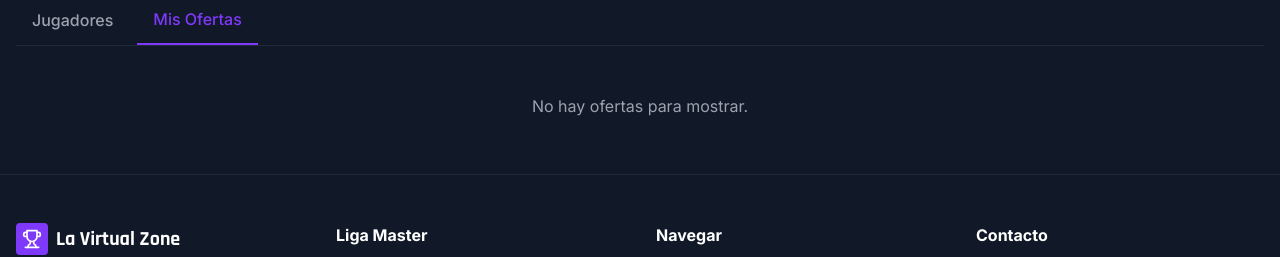
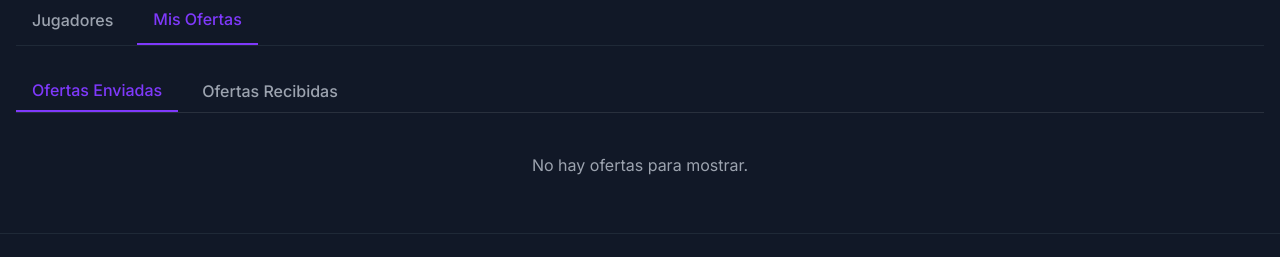
Before and after one commit to jacksonhehe/La-Virtual-Zone-, a React (Vite) app: page /liga-master/mercado in a window 1280 px wide. Both pictures are taken after a click on the button "Mis Ofertas". Shown: the part 484-741 px from the top of the page. Built offline with nearby package versions, Linux system fonts and the light colour scheme.

Commit message:
Rename offers tab

```diff
--- a/src/components/dt-dashboard/MercadoTab.tsx
+++ b/src/components/dt-dashboard/MercadoTab.tsx
@@ -17,16 +17,12 @@ export default function MercadoTab() {
   const [showOffers, setShowOffers] = useState(false);
   const [selectedPlayer, setSelectedPlayer] = useState<Player | null>(null);
 
-  const myOffers = useMemo(() => {
+  const sentOffers = useMemo(() => {
     if (!user) return [];
     if (user.role === 'admin') return offers;
     if (user.role === 'dt' && user.club) {
       const userClub = clubs.find(c => c.name === user.club);
-      return userClub
-        ? offers.filter(
-            o => o.fromClub === userClub.name || o.toClub === userClub.name
-          )
-        : [];
+      return userClub ? offers.filter(o => o.fromClub === userClub.name) : [];
     }
     return offers.filter(o => o.userId === user.id);
   }, [offers, user, clubs]);
@@ -135,7 +131,7 @@ export default function MercadoTab() {
                 : 'bg-white/5 text-white/70 hover:bg-white/10'
             }`}
           >
-            Mis Ofertas ({myOffers.length})
+            Mis Ofertas ({sentOffers.length})
           </motion.button>
         </div>
       </motion.div>
--- a/src/components/market/OffersPanel.tsx
+++ b/src/components/market/OffersPanel.tsx
@@ -10,24 +10,36 @@ import Card from '../common/Card';
 const OffersPanel = () => {
   const [expandedOffers, setExpandedOffers] = useState<Record<string, boolean>>({});
   const [error, setError] = useState<string | null>(null);
+  const [view, setView] = useState<'sent' | 'received'>('sent');
 
   const { user } = useAuthStore();
   const { offers, clubs } = useDataStore();
 
-  // Filter offers based on user role
-  const filteredOffers = user ?
+  // Offers sent by the current user/club
+  const sentOffers = user ?
     user.role === 'admin' ?
-      // Admin sees all offers
       offers :
     user.role === 'dt' && user.club ?
-      // DT sees offers for their club
       offers.filter(o => {
         const userClub = clubs.find(c => c.name === user.club);
-        return userClub && (o.fromClub === userClub.name || o.toClub === userClub.name);
+        return userClub && o.fromClub === userClub.name;
       }) :
-      // User made offers
       offers.filter(o => o.userId === user.id) :
     [];
+
+  // Offers received by the current club (only for DT or admin)
+  const receivedOffers = user ?
+    user.role === 'admin' ?
+      offers :
+    user.role === 'dt' && user.club ?
+      offers.filter(o => {
+        const userClub = clubs.find(c => c.name === user.club);
+        return userClub && o.toClub === userClub.name;
+      }) :
+      [] :
+    [];
+
+  const filteredOffers = view === 'sent' ? sentOffers : receivedOffers;
 
   // Get club logo by name
   const getClubLogo = (clubName: string) => {
@@ -89,24 +101,36 @@ const OffersPanel = () => {
     return false;
   };
 
-  if (filteredOffers.length === 0) {
-    return (
-      <div className="p-6 text-center">
-        <p className="text-gray-400">No hay ofertas para mostrar.</p>
-        {user && user.role !== 'dt' && (
-          <p className="mt-2 text-sm text-gray-500">
-            Para realizar ofertas, necesitas ser DT de un club.
-          </p>
-        )}
-      </div>
-    );
-  }
-
   return (
     <div className="space-y-4">
+      <div className="flex border-b border-white/10 mb-4">
+        <button
+          onClick={() => setView('sent')}
+          className={`px-4 py-2 font-medium mr-2 ${view === 'sent' ? 'text-primary border-b-2 border-primary' : 'text-gray-400 hover:text-white'}`}
+        >
+          Ofertas Enviadas
+        </button>
+        <button
+          onClick={() => setView('received')}
+          className={`px-4 py-2 font-medium ${view === 'received' ? 'text-primary border-b-2 border-primary' : 'text-gray-400 hover:text-white'}`}
+        >
+          Ofertas Recibidas
+        </button>
+      </div>
       {error && (
         <div className="p-4 bg-red-500/20 text-red-400 rounded-lg">
           {error}
+        </div>
+      )}
+
+      {filteredOffers.length === 0 && (
+        <div className="p-6 text-center">
+          <p className="text-gray-400">No hay ofertas para mostrar.</p>
+          {user && user.role !== 'dt' && (
+            <p className="mt-2 text-sm text-gray-500">
+              Para realizar ofertas, necesitas ser DT de un club.
+            </p>
+          )}
         </div>
       )}
 
--- a/src/pages/Market.tsx
+++ b/src/pages/Market.tsx
@@ -126,7 +126,7 @@ const Market = () => {
               onClick={() => setActiveTab('offers')}
               className={`px-4 py-3 font-medium ${activeTab === 'offers' ? 'text-primary border-b-2 border-primary' : 'text-gray-400 hover:text-white'}`}
             >
-              Mis Ofertas
+            Mis Ofertas
             </button>
           </div>
         </div>
```
